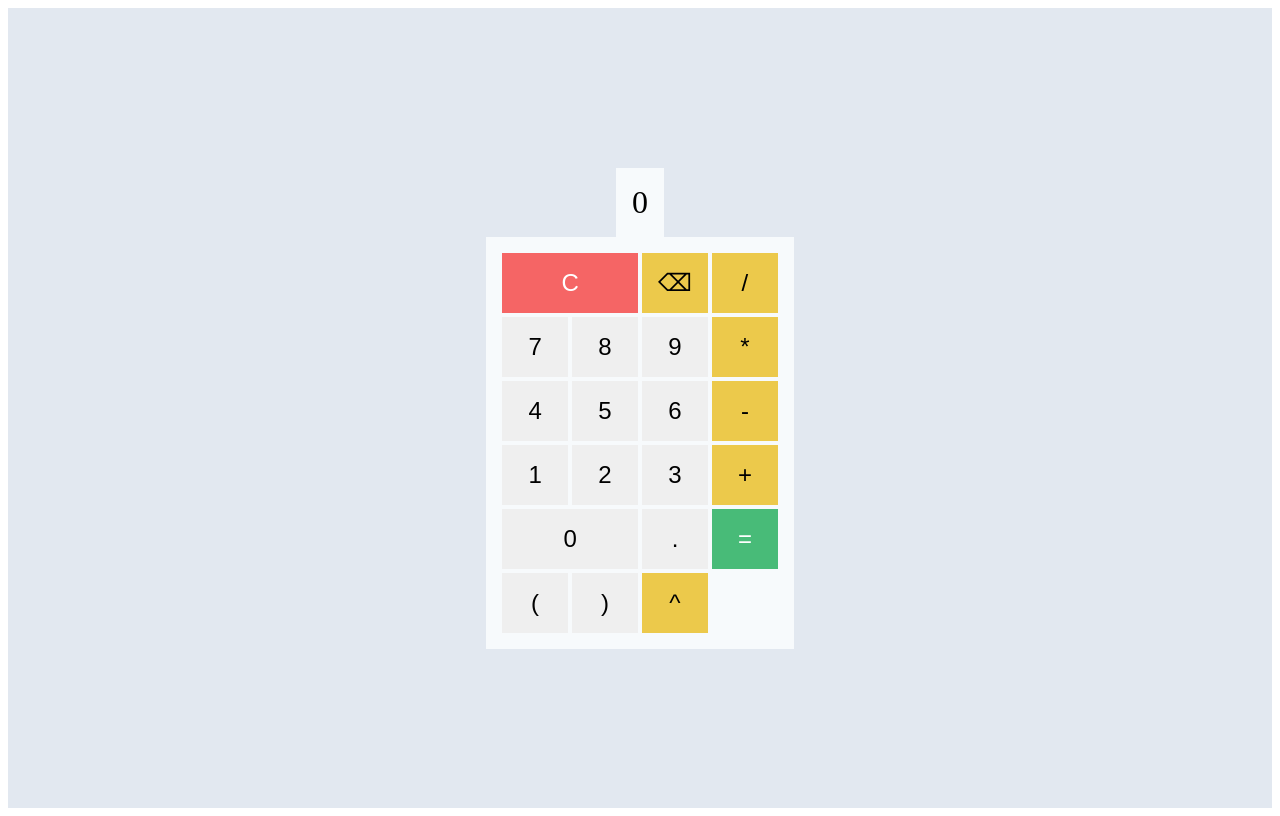
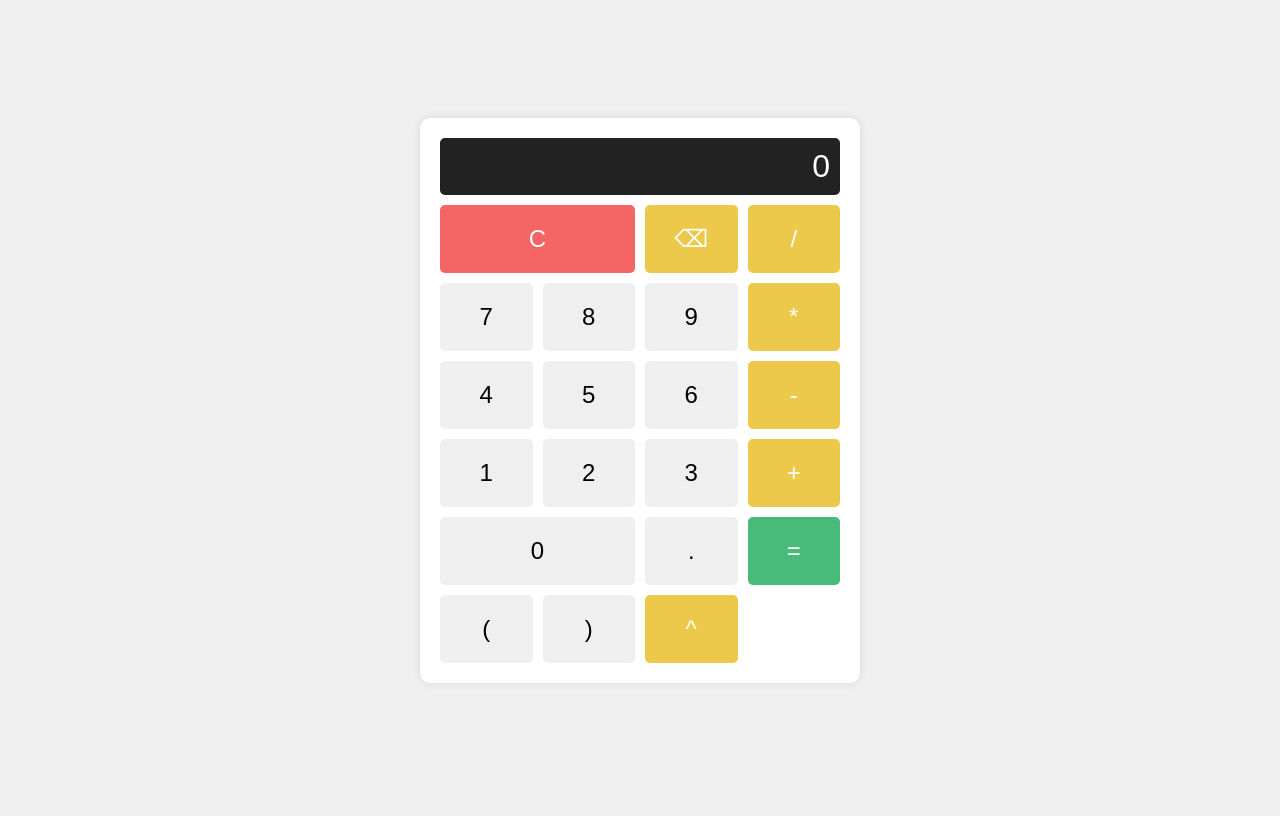
Before and after one commit to Addanine/scicalc, a Flask app: page / in a window 1280 px wide. After the commit the page ends 683 px from the top, so only its background shows below. Run offline with Flask 3, Linux system fonts and the light colour scheme.

Commit message:
redid the ui, mitch can change it to flex now, and changed some stuff about how the equations are calculated

```diff
--- a/app.py
+++ b/app.py
@@ -12,9 +12,13 @@ def calculate():
     data = request.get_json()
     expression = data.get('expression', '')
     try:
+        if not expression:
+            raise ValueError("Empty expression")
         expression = expression.replace('^', '**')
         result = sp.sympify(expression).evalf()
         return jsonify(result=float(result))
+    except sp.SympifyError:
+        return jsonify(error="Invalid mathematical expression")
     except Exception as e:
         return jsonify(error=str(e))
 
--- a/static/style.css
+++ b/static/style.css
@@ -1,52 +1,70 @@
+body {
+    font-family: Arial, sans-serif;
+    display: flex;
+    justify-content: center;
+    align-items: center;
+    height: 100vh;
+    margin: 0;
+    background-color: #f0f0f0;
+}
+
 .calculator {
-    display: flex;
-    flex-direction: column;
-    align-items: center;
-    justify-content: center;
-    min-height: 100vh;
-    background-color: #e2e8f0;
+    background-color: #fff;
+    padding: 20px;
+    border-radius: 10px;
+    box-shadow: 0 0 10px rgba(0, 0, 0, 0.1);
+    max-width: 400px;
+    width: 100%;
 }
-.calculator.dark {
-    background-color: #2d3748;
+
+.display {
+    font-size: 2em;
+    margin-bottom: 10px;
+    padding: 10px;
+    background-color: #222;
+    color: #fff;
+    border-radius: 5px;
+    text-align: right;
 }
-.display {
-    text-align: right;
-    font-size: 2rem;
-    padding: 1rem;
-    background-color: #f7fafc;
-}
-.display.dark {
-    background-color: #2d3748;
-    color: #edf2f7;
-}
+
 .buttons {
     display: grid;
     grid-template-columns: repeat(4, 1fr);
-    gap: 0.25rem;
-    padding: 1rem;
-    background-color: #f7fafc;
+    gap: 10px;
 }
-.buttons.dark {
-    background-color: #2d3748;
+
+.button {
+    padding: 20px;
+    font-size: 1.5em;
+    border: none;
+    border-radius: 5px;
+    cursor: pointer;
+    transition: background-color 0.3s;
 }
-.button {
-    padding: 1rem;
-    font-size: 1.5rem;
-    border: none;
-    cursor: pointer;
+
+.button:hover {
+    background-color: #ddd;
 }
-.button.bg-red-500 {
+
+.button:active {
+    background-color: #ccc;
+}
+
+.bg-red-500 {
     background-color: #f56565;
-    color: white;
+    color: #fff;
 }
-.button.bg-yellow-500 {
+
+.bg-yellow-500 {
     background-color: #ecc94b;
-    color: black;
+    color: #fff;
 }
-.button.bg-green-500 {
+
+.bg-green-500 {
     background-color: #48bb78;
-    color: white;
+    color: #fff;
 }
-.button.col-span-2 {
+
+.col-span-2 {
     grid-column: span 2;
 }
```
